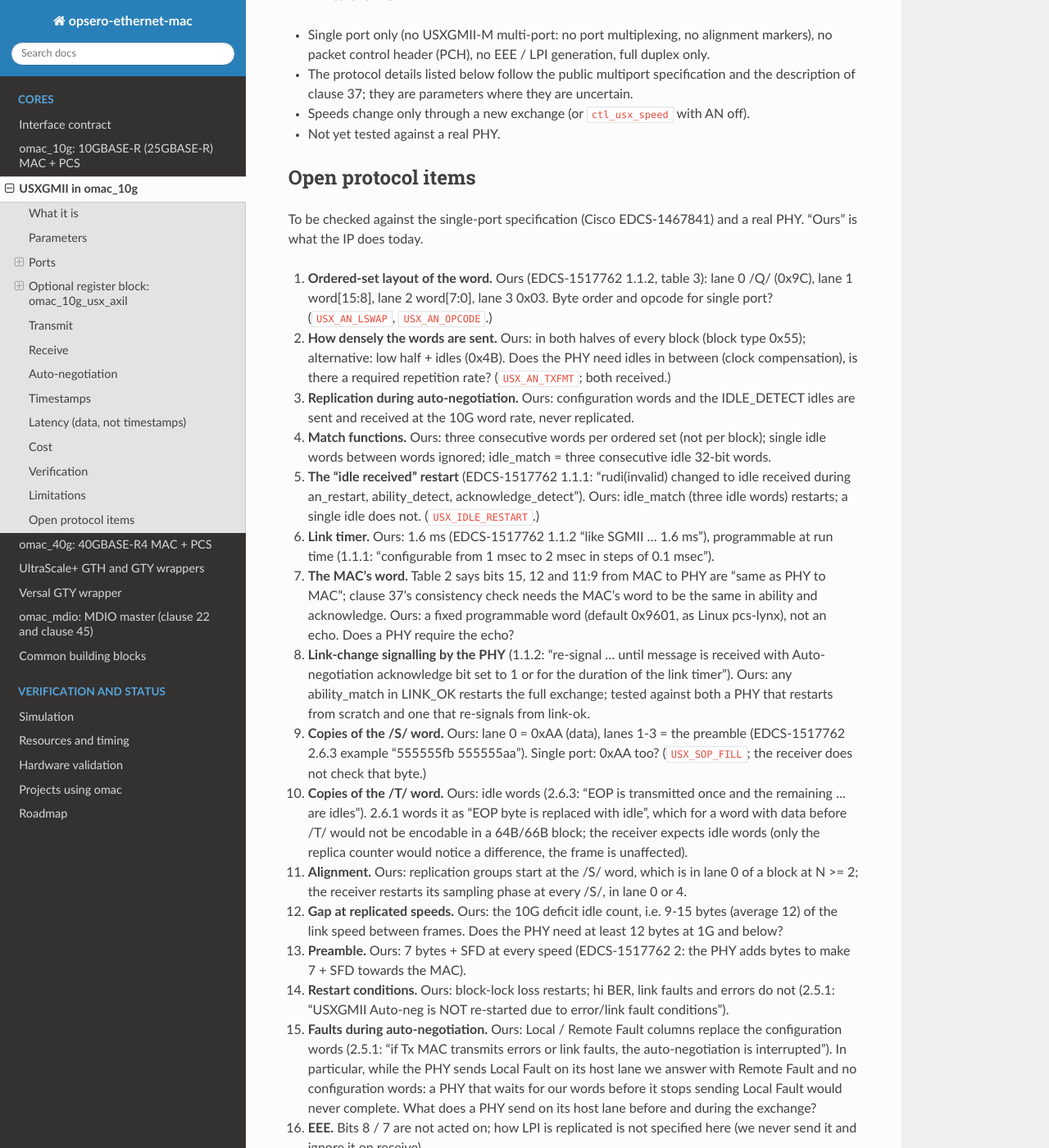
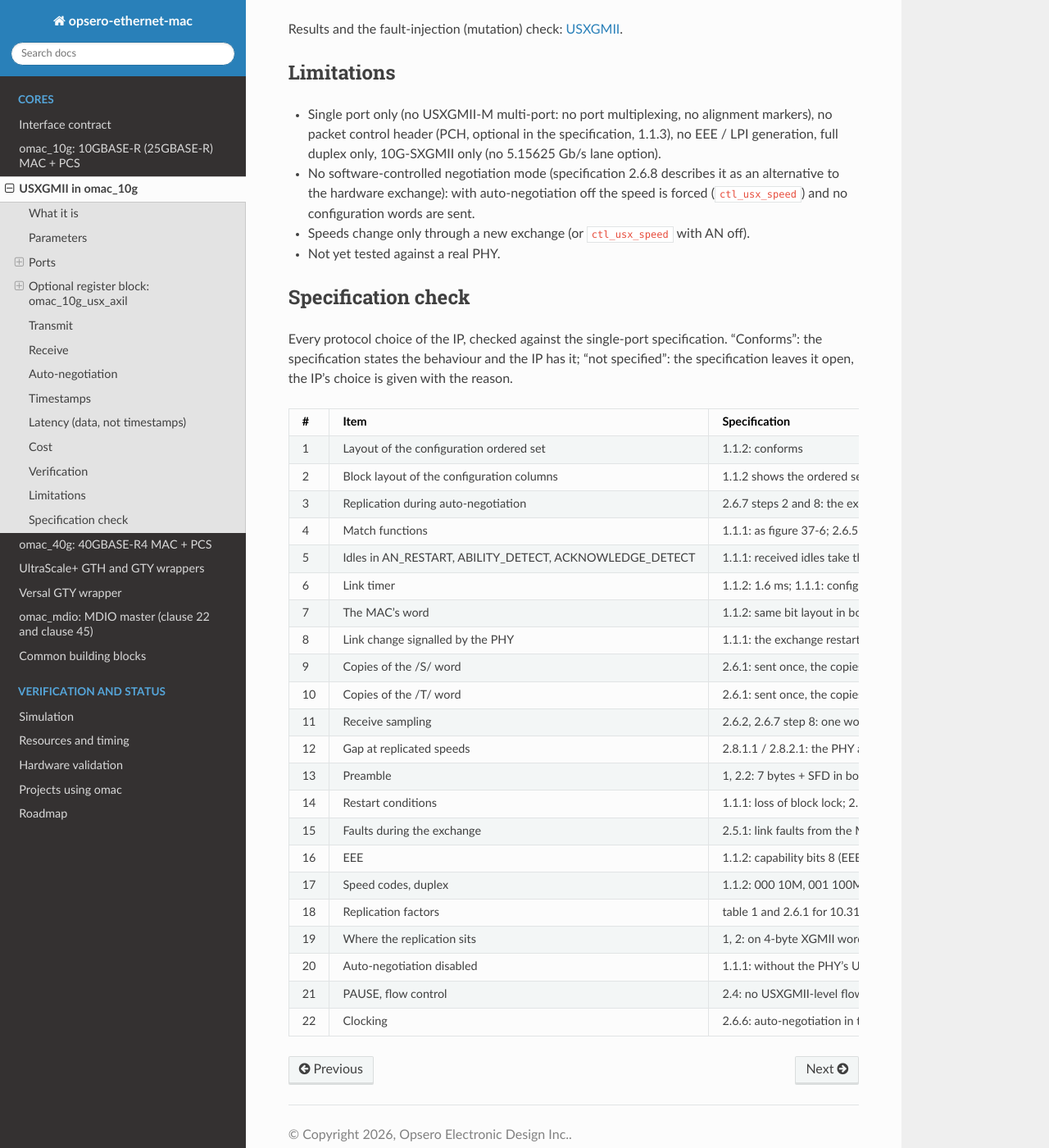
Before and after one commit to fpgadeveloper/opsero-ethernet-mac, a Sphinx documentation site: the page built from docs/usxgmii.md, in a window 1280 px wide and 1400 px high, scrolled down 8009 px. Shown: the whole window at 82% size. Built offline with Sphinx 7.4.7 and the Read the Docs theme 3.1.0, drawn with Linux system fonts in a browser that asks for light colours; some of the changed text lies outside the part shown.

Commit message:
usxgmii: checked against the Cisco USXGMII single-port specification
The USXGMII option of omac_10g was written from the public multiport document and
listed 16 protocol details to confirm against the single-port specification (Cisco
EDCS-1150953, "Universal SXGMII Interface for a Single MultiGigabit Copper Network
Port"). All of them conform or are left open by the specification; no logic changes.

docs/usxgmii.md: the "Open protocol items" list becomes a "Specification check" table
(22 items: ordered-set layout, block layout, no replication during AN, match functions,
idle restart, link timer, the MAC's word, link change, /S/ and /T/ copies, sampling,
gaps, preamble, restart conditions, faults during AN, EEE, speed codes, factors, where
the replication sits, AN off, flow control, clocking), with section numbers and the
reasons for the choices the specification leaves open (why block type 0x55 is kept).
Citations now name the single-port document and its sections instead of quoting the
multiport one; the wrong document number is corrected; notes on AN off (the PHY's
in-band AN must be off too), fault sampling, half duplex; limitations list PCH, the
software-controlled negotiation mode and the 10G-SXGMII-only lane rate.
RTL comments (omac_10g_usx_an/tx/rx) and omac_ref.py cite the single-port sections;
CHANGELOG, roadmap and README follow.

make sim 55/55 PASS, make sim-gt 3/3 PASS, sphinx-build -W clean.

Co-Authored-By: Claude Opus 5.5 <noreply@anthropic.com>

```diff
--- a/docs/usxgmii.md
+++ b/docs/usxgmii.md
@@ -1,11 +1,9 @@
 # USXGMII in omac_10g
 
 **Maturity (v0.2.0-dev): simulated** against an independent behavioural PHY model and
-IP against IP at all six speeds, implemented out of context; **not yet run against a real
-USXGMII PHY**. Some details of the protocol are taken from the publicly circulated USXGMII
-*multiport* specification and must still be checked against the *single-port* specification
-(see [Open protocol items](#open-protocol-items)); they are parameters, so a correction does not
-need new RTL.
+IP against IP at all six speeds, implemented out of context, and checked point by point against
+the single-port USXGMII specification ([Specification check](#specification-check));
+**not yet run against a real USXGMII PHY**.
 
 ## What it is
 
@@ -31,27 +29,26 @@ carries USXGMII lanes as it is: the UltraScale+ GTH / GTY quad wrappers and the
 wrapper, at the 10GBASE-R line rate. `USXGMII_EN` is a parameter of each `omac_10g` instance, so
 the lanes of one quad may mix USXGMII and 10GBASE-R ports.
 
-Sources: IEEE 802.3 clauses 46 (XGMII, sequence ordered sets, link fault signalling), 49
-(64B/66B PCS) and 37 (the arbitration that USXGMII borrows); the public Cisco specification
-"USXGMII - Multiport Specification" EDCS-1517762 (marked *Cisco Public*; its sections 1.1.1,
-1.1.2, 2.5 and 2.6 describe the auto-negotiation word, its ordered set and the replication, and
-section 2.6.3 says that its 2.5G-over-5G replication "is similar to single port USXGMII"); the
-Linux kernel's USXGMII support (`MDIO_USXGMII_*` in `include/uapi/linux/mdio.h`,
-`phylink_decode_usxgmii_word()`, the NXP Lynx PCS driver `drivers/net/pcs/pcs-lynx.c`). The
-single-port specification itself (Cisco EDCS-1467841) was not available while this was
-written.
+Sources: the Cisco specification "Universal SXGMII Interface for a Single MultiGigabit Copper
+Network Port" (USXGMII single port, EDCS-1150953, revision 2.5, published by Cisco as a public
+document; called *the specification* below, with its section numbers); IEEE 802.3 clauses 46
+(XGMII, sequence ordered sets, link fault signalling), 49 (64B/66B PCS) and 37 (the arbitration
+that USXGMII borrows); the Linux kernel's USXGMII support (`MDIO_USXGMII_*` in
+`include/uapi/linux/mdio.h`, `phylink_decode_usxgmii_word()`, the NXP Lynx PCS driver
+`drivers/net/pcs/pcs-lynx.c`). The specification is not reproduced here; it is available from
+Cisco, with its own intellectual-property terms.
 
 ## Parameters
 
 | Parameter | Default | Description |
 |---|---|---|
 | `USXGMII_EN` | 0 | 1 adds rate adaptation and auto-negotiation (needs `SPEED` = 10). 0: the plain 10GBASE-R MAC + PCS; the `ctl_usx_*` inputs are ignored, the `stat_usx_*` / `ev_usx_*` outputs are 0, no logic is added |
-| `USX_LINK_TIMER` | 250000 | auto-negotiation link timer in `clk` cycles: 1.6 ms at 156.25 MHz. `ctl_usx_link_timer` overrides it at run time |
-| `USX_SOP_FILL` | 8'hAA | lane 0 of the copies of a replicated /S/ word (EDCS-1517762 2.6.1 / 2.6.3). The receiver accepts any data byte there |
-| `USX_AN_OPCODE` | 8'h03 | lane 3 of the auto-negotiation ordered set (EDCS-1517762 1.1.2) |
-| `USX_AN_LSWAP` | 0 | 0: word bits 15:8 in lane 1, 7:0 in lane 2 (EDCS-1517762 1.1.2); 1: the other way round |
-| `USX_AN_TXFMT` | 0 | 0: the ordered set in both halves of every block (block type 0x55); 1: in the low half, idles in the high half (block type 0x4B). Both (and type 0x2D) are always received |
-| `USX_IDLE_RESTART` | 1 | 1: three idle words received in AN_RESTART, ABILITY_DETECT or ACKNOWLEDGE_DETECT restart the exchange (the USXGMII replacement of clause 37's RUDI(INVALID) rule); 0: ignore idles there |
+| `USX_LINK_TIMER` | 250000 | auto-negotiation link timer in `clk` cycles: 1.6 ms at 156.25 MHz, the specification's default (1.1.2; it allows 1.0 to 2.0 ms in steps of 0.1 ms, 1.1.1). `ctl_usx_link_timer` overrides it at run time |
+| `USX_SOP_FILL` | 8'hAA | lane 0 of the copies of a replicated /S/ word (specification 2.6.1). The receiver accepts any data byte there |
+| `USX_AN_OPCODE` | 8'h03 | lane 3 of the auto-negotiation ordered set (specification 1.1.2) |
+| `USX_AN_LSWAP` | 0 | 0: word bits 15:8 in lane 1, 7:0 in lane 2 (specification 1.1.2); 1: the other way round (not conforming; only for a PHY that needs it) |
+| `USX_AN_TXFMT` | 0 | 0: the ordered set in both halves of every block (block type 0x55); 1: in the low half, idles in the high half (block type 0x4B). Both are layouts the specification shows (1.1.2); both (and type 0x2D) are always received. Keep 0: see [Specification check](#specification-check), item 2 |
+| `USX_IDLE_RESTART` | 1 | 1: three idle words received in AN_RESTART, ABILITY_DETECT or ACKNOWLEDGE_DETECT restart the exchange (the USXGMII replacement of clause 37's RUDI(INVALID) rule, specification 1.1.1); 0: ignore idles there (not conforming) |
 
 ## Ports
 
@@ -59,7 +56,7 @@ All in `clk`. Present with `USXGMII_EN` = 0 too (inputs ignored, outputs 0).
 
 | Port | Dir | Meaning |
 |---|---|---|
-| `ctl_usx_an_enable` | in | 1: auto-negotiation; 0: no exchange, the link runs at `ctl_usx_speed` ("forced", for PHYs without auto-negotiation and for tests) |
+| `ctl_usx_an_enable` | in | 1: auto-negotiation; 0: no exchange, the link runs at `ctl_usx_speed` ("forced": software reads the PHY's speed over MDIO and programs it, specification 2.6.8; the PHY's own in-band auto-negotiation must then be off too, or it keeps sending configuration words; also for tests) |
 | `ctl_usx_an_restart` | in | rising edge: restart the exchange |
 | `ctl_usx_an_adv[15:0]` | in | our configuration word (bit 14, acknowledge, is set by the arbitration). Typical: 0x9601 (link, full duplex, 10G, bit 0) |
 | `ctl_usx_speed[2:0]` | in | the forced speed code (as word bits 11:9), used with `ctl_usx_an_enable` = 0 |
@@ -83,11 +80,11 @@ register block below does it.
 
 ### The configuration word
 
-EDCS-1517762 table 2; the same bits as Linux `MDIO_USXGMII_*`:
+Specification 1.1.2; the same bits as Linux `MDIO_USXGMII_*`:
 
 | Bits | PHY to MAC | MAC to PHY (our `ctl_usx_an_adv`) |
 |---|---|---|
-| 15 | link of the copper port | the specification: "same as PHY to MAC" |
+| 15 | link of the copper port | link, defined as in the other direction |
 | 14 | acknowledge (set by the arbitration) | acknowledge (set by the arbitration) |
 | 13 | reserved, 0 | reserved, 0 |
 | 12 | 1 = full duplex | as PHY to MAC |
@@ -150,29 +147,30 @@ host mode and in-band auto-negotiation; the PCS above then follows the PHY's cop
   inter-packet gap logic would no longer see the real gaps.
 * **Replication** (`omac_10g_usx_tx`, one register). The low word of the held column fills the
   first N/2 output columns (in both halves), the high word the last N/2. The first copy of a
-  word is the word itself; the copies follow EDCS-1517762 2.6.1 / 2.6.3:
-  * the word with /S/ in its lane 0: copies with `USX_SOP_FILL` (0xAA, a data byte) in lane 0
-    and the preamble in lanes 1-3 ("SOP word transmitted only once");
-  * the word with /T/: copies are idle words ("EOP transmitted once and the remaining ... are
-    idles");
-  * every other word (data, idles, sequence ordered sets, error): identical copies ("all other
-    sequence ordered sets and control sets are replicated").
+  word is the word itself; the copies follow specification 2.6.1:
+  * the word with /S/ in its lane 0 is sent once; its copies carry `USX_SOP_FILL` (0xAA, a data
+    byte) in lane 0 and the preamble in lanes 1-3;
+  * the word with /T/ is sent once; its copies are idle words;
+  * every other word (data, idles, sequence ordered sets, error): identical copies.
+  The replication sits between the MAC (with its reconciliation sublayer) and the unchanged
+  clause 49 encoder, on 4-byte XGMII words (specification 1 and 2).
   As N is even (or 1), every frame starts with /S/ in lane 0 of a block (block type 0x78) at
   N >= 2, and the 64B/66B encoder never sees two /S/ or two /T/ in a column.
 * **Gaps.** The MAC's inter-packet gap (9-15 bytes, average 12, deficit idle count) is kept in
   bytes of the link speed: the regression measures a minimum of 9 bytes at every speed and a mean of
   11.75-12.0 bytes over the back-to-back frames (48 at 10G, 24 at 5G, 18 at 2.5G, 8 at 1G, 4 at 10M).
 * **Auto-negotiation columns.** While the exchange runs, the RS sends configuration ordered sets
-  (then idles in IDLE_DETECT) instead of the MAC's columns; Local Fault (`ctl_tx_fault`) and
-  Remote Fault (our receiver has a local fault) still take priority. After LINK_OK the MAC's
-  columns are passed from the next idle column on, so no frame starts in the middle.
+  (then idles in IDLE_DETECT) instead of the MAC's columns, which are discarded; Local Fault
+  (`ctl_tx_fault`) and Remote Fault (our receiver has a local fault) still take priority, as the
+  specification requires for link faults (2.5.1). After LINK_OK the MAC's columns are passed from
+  the next idle column on, so no frame starts in the middle.
 
 ## Receive
 
 * **Sampling** (`omac_10g_usx_rx`, between the PCS and the MAC, in the recovered clock). Of the
   32-bit words of the decoded stream one in N goes to the MAC. Every word with /S/ in its lane 0
-  is a sample and restarts the count (EDCS-1517762 2.6.2 / 2.6.4: "receive logic samples the
-  1st 4-byte word containing SOP"). Inside a frame the PHY cannot insert or delete anything, so
+  is a sample and restarts the count (specification 2.6.2 and step 8 of 2.6.7: the sampling
+  point is set again at every /S/). Inside a frame the PHY cannot insert or delete anything, so
   the phase found at /S/ holds to /T/; between frames the PHY's clock compensation may insert or
   delete idles, in units of 4 bytes, which moves the idle part only and may put the next /S/ in
   lane 4 of a block: both are handled, and an idle sample that falls in the low half of a block
@@ -188,7 +186,10 @@ host mode and in-band auto-negotiation; the PCS above then follows the PHY's cop
   frame, while errors in a sample are caught by the FCS as at 10G. (As at 10G, a frame whose
   error comes within its first 4 bytes after the SFD is dropped rather than delivered bad: with
   strict checking that is a mismatch in a copy of the first data word.)
-* **Link fault, BER, block lock** work on the undecimated stream exactly as at 10GBASE-R.
+* **Link fault, BER, block lock** work on the undecimated stream exactly as at 10GBASE-R. (The
+  specification passes link fault words through the sampler like everything else, 2.6.2; for a
+  PHY that replicates its fault ordered sets, as it must, both give the same fault state, the
+  undecimated detector only clears a fault after 128 line columns instead of 128 samples.)
 * **EEE / LPI.** Low-power-idle words (control code 0x06) are passed through and ignored between
   frames (tested: LPI words in the gaps at 5G); the IP never sends LPI, does not act on it and
   advertises no EEE capability.
@@ -207,7 +208,7 @@ than that can go unseen by the arbitration (clause 37 partners hold each word mu
 until their own match, then for a link timer).
 
 The arbitration (`clk`) is figure 37-6 without next pages, with the USXGMII changes of
-EDCS-1517762 1.1.1 / 2.5:
+specification 1.1.1 (repeated in 2.5):
 
 | State | Sends | Leaves for |
 |---|---|---|
@@ -222,9 +223,12 @@ EDCS-1517762 1.1.1 / 2.5:
 Global: loss of block lock (instead of clause 37's `an_sync_status` = FAIL), a rising edge of
 `ctl_usx_an_restart` and enabling auto-negotiation go to AN_ENABLE; with `USX_IDLE_RESTART` = 1,
 idle_match in AN_RESTART, ABILITY_DETECT or ACKNOWLEDGE_DETECT does too (the USXGMII
-replacement of RUDI(INVALID)). At LINK_OK the PHY's word (`stat_usx_lp_word`) sets the
-replication of both directions; `stat_usx_link_ok` needs its link bit and a defined speed code.
-Half duplex is reported in the word but not supported (the MAC is full duplex only).
+replacement of RUDI(INVALID)). Hi BER, link faults and errors do not restart the exchange
+(specification 2.5.1). At LINK_OK the PHY's word (`stat_usx_lp_word`) sets the replication of
+both directions (specification 2.6.7, step 8); `stat_usx_link_ok` needs its link bit and a
+defined speed code. Half duplex is reported in the word but not supported: the MAC-PHY interface
+is full duplex only (specification 1), so the PHY must not advertise half-duplex modes on its
+copper side.
 
 A speed change is a new exchange: the PHY sends its new word, the IP leaves LINK_OK, both sides
 negotiate again and the new replication applies from LINK_OK. Frames in flight at that moment
@@ -304,60 +308,41 @@ Results and the fault-injection (mutation) check: [](simulation.md#usxgmii).
 ## Limitations
 
 * Single port only (no USXGMII-M multi-port: no port multiplexing, no alignment markers), no
-  packet control header (PCH), no EEE / LPI generation, full duplex only.
-* The protocol details listed below follow the public multiport specification and the
-  description of clause 37; they are parameters where they are uncertain.
+  packet control header (PCH, optional in the specification, 1.1.3), no EEE / LPI generation,
+  full duplex only, 10G-SXGMII only (no 5.15625 Gb/s lane option).
+* No software-controlled negotiation mode (specification 2.6.8 describes it as an alternative to
+  the hardware exchange): with auto-negotiation off the speed is forced (`ctl_usx_speed`) and no
+  configuration words are sent.
 * Speeds change only through a new exchange (or `ctl_usx_speed` with AN off).
 * Not yet tested against a real PHY.
 
-## Open protocol items
+## Specification check
 
-To be checked against the single-port specification (Cisco EDCS-1467841) and a real PHY.
-"Ours" is what the IP does today.
+Every protocol choice of the IP, checked against the single-port specification. "Conforms":
+the specification states the behaviour and the IP has it; "not specified": the specification
+leaves it open, the IP's choice is given with the reason.
 
-1. **Ordered-set layout of the word.** Ours (EDCS-1517762 1.1.2, table 3): lane 0 /Q/ (0x9C),
-   lane 1 word[15:8], lane 2 word[7:0], lane 3 0x03. Byte order and opcode for single port?
-   (`USX_AN_LSWAP`, `USX_AN_OPCODE`.)
-2. **How densely the words are sent.** Ours: in both halves of every block (block type 0x55);
-   alternative: low half + idles (0x4B). Does the PHY need idles in between (clock
-   compensation), is there a required repetition rate? (`USX_AN_TXFMT`; both received.)
-3. **Replication during auto-negotiation.** Ours: configuration words and the IDLE_DETECT idles
-   are sent and received at the 10G word rate, never replicated.
-4. **Match functions.** Ours: three consecutive words per ordered set (not per block); single idle
-   words between words ignored; idle_match = three consecutive idle 32-bit words.
-5. **The "idle received" restart** (EDCS-1517762 1.1.1: "rudi(invalid) changed to idle received
-   during an_restart, ability_detect, acknowledge_detect"). Ours: idle_match (three idle words)
-   restarts; a single idle does not. (`USX_IDLE_RESTART`.)
-6. **Link timer.** Ours: 1.6 ms (EDCS-1517762 1.1.2 "like SGMII ... 1.6 ms"), programmable at run
-   time (1.1.1: "configurable from 1 msec to 2 msec in steps of 0.1 msec").
-7. **The MAC's word.** Table 2 says bits 15, 12 and 11:9 from MAC to PHY are "same as PHY to MAC";
-   clause 37's consistency check needs the MAC's word to be the same in ability and
-   acknowledge. Ours: a fixed programmable word (default 0x9601, as Linux pcs-lynx), not an
-   echo. Does a PHY require the echo?
-8. **Link-change signalling by the PHY** (1.1.2: "re-signal ... until message is received with
-   Auto-negotiation acknowledge bit set to 1 or for the duration of the link timer"). Ours: any
-   ability_match in LINK_OK restarts the full exchange; tested against both a PHY that restarts
-   from scratch and one that re-signals from link-ok.
-9. **Copies of the /S/ word.** Ours: lane 0 = 0xAA (data), lanes 1-3 = the preamble
-   (EDCS-1517762 2.6.3 example "555555fb 555555aa"). Single port: 0xAA too? (`USX_SOP_FILL`;
-   the receiver does not check that byte.)
-10. **Copies of the /T/ word.** Ours: idle words (2.6.3: "EOP is transmitted once and the
-    remaining ... are idles"). 2.6.1 words it as "EOP byte is replaced with idle", which for a
-    word with data before /T/ would not be encodable in a 64B/66B block; the receiver expects
-    idle words (only the replica counter would notice a difference, the frame is unaffected).
-11. **Alignment.** Ours: replication groups start at the /S/ word, which is in lane 0 of a block
-    at N >= 2; the receiver restarts its sampling phase at every /S/, in lane 0 or 4.
-12. **Gap at replicated speeds.** Ours: the 10G deficit idle count, i.e. 9-15 bytes (average 12)
-    of the link speed between frames. Does the PHY need at least 12 bytes at 1G and below?
-13. **Preamble.** Ours: 7 bytes + SFD at every speed (EDCS-1517762 2: the PHY adds bytes to make
-    7 + SFD towards the MAC).
-14. **Restart conditions.** Ours: block-lock loss restarts; hi BER, link faults and errors do not
-    (2.5.1: "USXGMII Auto-neg is NOT re-started due to error/link fault conditions").
-15. **Faults during auto-negotiation.** Ours: Local / Remote Fault columns replace the
-    configuration words (2.5.1: "if Tx MAC transmits errors or link faults, the auto-negotiation
-    is interrupted"). In particular, while the PHY sends Local Fault on its host lane we answer
-    with Remote Fault and no configuration words: a PHY that waits for our words before it stops
-    sending Local Fault would never complete. What does a PHY send on its host lane before and
-    during the exchange?
-16. **EEE.** Bits 8 / 7 are not acted on; how LPI is replicated is not specified here (we never
-    send it and ignore it on receive).
+| # | Item | Specification | IP |
+|---|---|---|---|
+| 1 | Layout of the configuration ordered set | 1.1.2: conforms | lane 0 /Q/ (0x9C, sequence ordered set), lane 1 word[15:8], lane 2 word[7:0], lane 3 opcode 0x03 (`USX_AN_LSWAP` = 0, `USX_AN_OPCODE` = 0x03) |
+| 2 | Block layout of the configuration columns | 1.1.2 shows the ordered set alone (with idles, block type 0x4B), after idles (0x2D) and in both halves (0x55); no repetition rate is specified | sends 0x55 (both halves), receives all three. 0x55 keeps every 32-bit word a configuration word, so a PHY that still samples one word in N (it has not yet left its replicated mode) sees the words at any phase; with 0x4B it could sample only the idle halves. Clock compensation by the PHY then deletes one of two consecutive sequence ordered sets (which IEEE 802.3 allows) rather than an idle |
+| 3 | Replication during auto-negotiation | 2.6.7 steps 2 and 8: the exchange runs on the unreplicated lane, replication starts at completion | conforms. The configuration columns are identical words, so they are also a valid replicated stream for a partner still at a lower speed |
+| 4 | Match functions | 1.1.1: as figure 37-6; 2.6.5: three consecutive identical words | ability_match / acknowledge_match on three consecutive ordered sets; single idle words between them do not break a run (needed for the 0x4B and 0x2D layouts) |
+| 5 | Idles in AN_RESTART, ABILITY_DETECT, ACKNOWLEDGE_DETECT | 1.1.1: received idles take the place of clause 37's RUDI(INVALID) in these three states | conforms (`USX_IDLE_RESTART` = 1). What counts as "idles received" is not specified; the IP needs three consecutive idle words, so single idles of the 0x4B / 0x2D layouts do not restart |
+| 6 | Link timer | 1.1.2: 1.6 ms; 1.1.1: configurable 1.0 to 2.0 ms in 0.1 ms steps; no tolerance stated | 1.6 ms (250000 cycles of 156.25 MHz), any value at run time |
+| 7 | The MAC's word | 1.1.2: same bit layout in both directions, the MAC sets bit 0 and the acknowledge bit; whether the MAC's link / duplex / speed must echo the PHY's is not specified | a programmable word, default 0x9601 (link, full duplex, 10G, bit 0), acknowledge added by the arbitration |
+| 8 | Link change signalled by the PHY | 1.1.1: the exchange restarts whenever the copper link changes; 1.1.2: the PHY sends its words until acknowledged or for one link timer | any ability_match in LINK_OK restarts the exchange (clause 37 LINK_OK); tested with a partner that restarts from scratch and one that re-signals directly |
+| 9 | Copies of the /S/ word | 2.6.1: sent once, the copies carry 0xAA in lane 0, the preamble in lanes 1-3 | conforms (`USX_SOP_FILL`); the receiver accepts any data byte there |
+| 10 | Copies of the /T/ word | 2.6.1: sent once, the copies are idle words | conforms |
+| 11 | Receive sampling | 2.6.2, 2.6.7 step 8: one word in N from the /S/ word on, the phase set again at every /S/ | conforms, /S/ in lane 0 or 4 |
+| 12 | Gap at replicated speeds | 2.8.1.1 / 2.8.2.1: the PHY accepts gaps down to 5 bytes from the MAC | 9-15 bytes, average 12, in bytes of the link speed (the 10G deficit idle count) |
+| 13 | Preamble | 1, 2.2: 7 bytes + SFD in both directions (the PHY pads a short preamble); 2.7: the PCH replaces it only when that option is on | standard preamble; PCH not supported |
+| 14 | Restart conditions | 1.1.1: loss of block lock; 2.5.1: not on errors or link faults; software restart | conforms (block lock lost, `ctl_usx_an_restart`, enabling AN) |
+| 15 | Faults during the exchange | 2.5.1: link faults from the MAC side interrupt the configuration words and pass through; 2.8.1: a PHY whose copper side is still negotiating sends idles or Local Fault | conforms: Local / Remote Fault replace the configuration words. A PHY set to send Local Fault while its copper side negotiates gets Remote Fault back; when it starts sending its words (copper link up) the IP's Remote Fault ends 128 columns after the last Local Fault and the exchange proceeds |
+| 16 | EEE | 1.1.2: capability bits 8 (EEE) and 7 (clock stop); LPI is a control set and is replicated like the others (2.6.1) | advertises neither; LPI received between frames is ignored, never sent |
+| 17 | Speed codes, duplex | 1.1.2: 000 10M, 001 100M, 010 1G, 011 10G, 100 2.5G, 101 5G, 110 / 111 reserved; bit 12 full duplex; the interface itself is full duplex only (1) | conforms; reserved codes give no link; half duplex is not supported |
+| 18 | Replication factors | table 1 and 2.6.1 for 10.3125 Gb/s: 100M x100, 1G x10, 2.5G x4, 5G x2, 10G x1; 10M by the corresponding factor (x1000) | conforms |
+| 19 | Where the replication sits | 1, 2: on 4-byte XGMII words between the MAC and an unchanged clause 49 PCS | conforms |
+| 20 | Auto-negotiation disabled | 1.1.1: without the PHY's USXGMII mode both sides run plain 10GBASE-R; 2.6.8: software may program the speed itself | `ctl_usx_an_enable` = 0: the speed is forced; with `USXGMII_EN` = 0 the IP is the plain 10GBASE-R MAC + PCS |
+| 21 | PAUSE, flow control | 2.4: no USXGMII-level flow control or other rate adaptation; PAUSE frames are payload | PAUSE quanta in bit times of the link speed |
+| 22 | Clocking | 2.6.6: auto-negotiation in the PCS / MAC clock; no frequency tolerance beyond clause 49 | AN arbitration in `clk`, matching in the recovered clock |
```
Also changed, not shown: CHANGELOG.md (+5 -5 lines), README.md (+1 -1 lines), docs/roadmap.md (+1 -1 lines), 4 other files.
